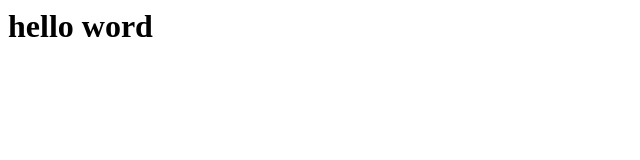
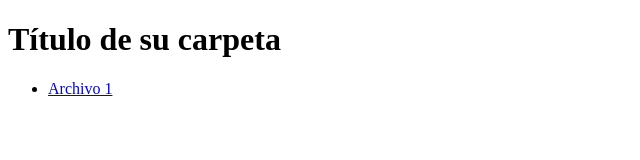
Before and after one commit to AgusMRM/examples_skrm, a plain HTML site: page index.html in a window 1280 px wide. Shown: the whole page, without its empty margins (0-640 px from the left). Drawn offline with Linux system fonts and the light colour scheme.

Commit message:
Update index.html

```diff
--- a/index.html
+++ b/index.html
@@ -1 +1,18 @@
-<h1> hello word </h1>
+<!DOCTYPE html>
+<html>
+  <head>
+    <meta charset="utf-8">
+    <title>examples_skrm</title>
+    <style>
+      /* Agregue cualquier estilo CSS que desee aplicar a su página */
+    </style>
+  </head>
+  <body>
+    <h1>Título de su carpeta</h1>
+    <ul>
+      <li><a href="waveforms.zip">Archivo 1</a></li>
+
+      <!-- Agregue más elementos "li" según la cantidad de archivos en su carpeta -->
+    </ul>
+  </body>
+</html>
```
